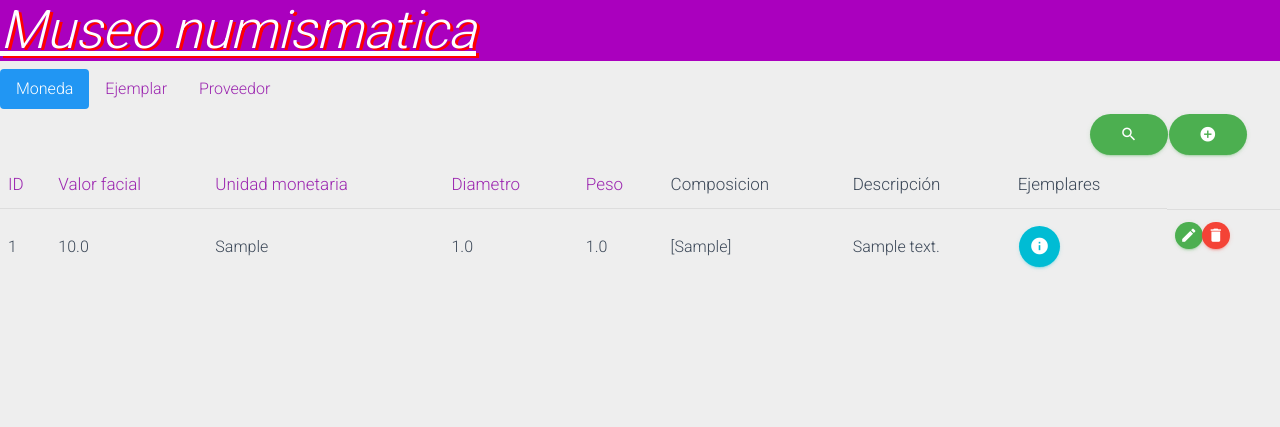
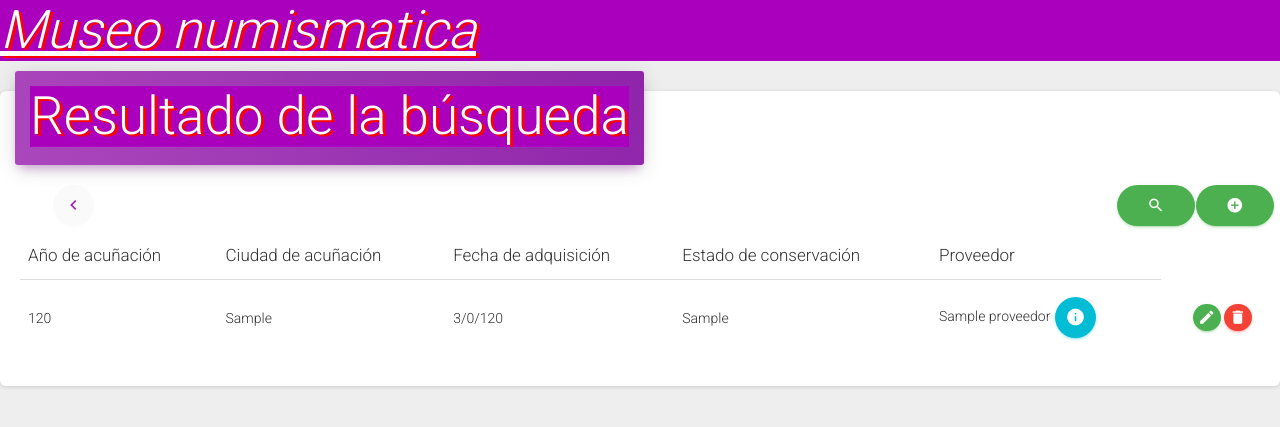
Before and after one commit to leichenxu/SD, a Spring Boot app: page /ejemplar/acun in a window 1280 px wide. Shown: the top 427 px of the page. Run offline with Spring Boot 4, Linux system fonts and the light colour scheme; tables that the repository leaves empty hold one stand-in row (values such as "Sample post"); some libraries are stand-ins or nearby versions.

Commit message:
dalaoexin

```diff
--- a/src/main/java/com/example/demo/Controller/ControladorEjemplar.java
+++ b/src/main/java/com/example/demo/Controller/ControladorEjemplar.java
@@ -84,7 +84,7 @@ public class ControladorEjemplar {
             model.addAttribute("Ejemplares", this.repE.findAllByOrderByAnioDesc());
         }
         this.defecto(model, true, false, true);
-        return "index";
+        return "search_result_ejemplar";
     }
 
     private boolean ciud = false;
@@ -99,7 +99,7 @@ public class ControladorEjemplar {
             model.addAttribute("Ejemplares", this.repE.findAllByOrderByCiudadDesc());
         }
         this.defecto(model, true, false, true);
-        return "index";
+        return "search_result_ejemplar";
     }
 
     private boolean prov = false;
@@ -114,7 +114,7 @@ public class ControladorEjemplar {
             model.addAttribute("Ejemplares", this.repE.findAllByOrderByProveedorDesc());
         }
         this.defecto(model, true, false, true);
-        return "index";
+        return "search_result_ejemplar";
     }
 
     private boolean fechaAd = false;
@@ -129,7 +129,7 @@ public class ControladorEjemplar {
             model.addAttribute("Ejemplares", this.repE.findAllByOrderByFechaAdquisicionDesc());
         }
         this.defecto(model, true, false, true);
-        return "index";
+        return "search_result_ejemplar";
     }
 
 
--- a/src/main/resources/templates/search_result_ejemplar.html
+++ b/src/main/resources/templates/search_result_ejemplar.html
@@ -35,23 +35,37 @@
         <table class="table">
             <thead>
             <tr>
-                <th>Identificación fiscal</th>
-                <th>Nombre</th>
-                <th>Codigo postal</th>
-                <th>Email</th>
-                <th>Telefono</th>
+                <th>Año de acuñación</th>
+                <th>Ciudad de acuñación</th>
+                <th>Fecha de adquisición</th>
+                <th>Estado de conservación</th>
+                <th>Proveedor</th>
             </tr>
             </thead>
             <tbody>
-            <tr th:each="proveedor : ${Proveedor}">
-                <td><span th:text="${proveedor.codigoIdentificacionFiscal}"></span></td>
-                <td><span th:text="${proveedor.nombre}"></span></td>
-                <td><span th:text="${proveedor.codigoPostal}"></span></td>
-                <td><span th:text="${proveedor.email}"></span></td>
-                <td><span th:text="${proveedor.telefono}"></span>
+            <tr th:each="ejemplar : ${Ejemplares}">
+                <td><span th:text="${ejemplar.anio}"></span></td>
+                <td><span th:text="${ejemplar.ciudad}"></span></td>
+                <td><span th:text="${ejemplar.fechaAdquisicion}"></span></td>
+                <td><span th:text="${ejemplar.conservacion}"></span></td>
+                <td><span th:text="${ejemplar.proveedor}"></span>
+                    <!--boton de info -->
+                    <a th:href="@{'/proveedor/' + ${ejemplar.id}}">
+                        <button type="submit" class="btn btn-info btn-fab btn-round"
+                                data-toggle="modal">
+                            <i class="material-icons">info</i>
+                        </button>
+                    </a>
+                </td>
+                <td class="td-actions text-right">
+                    <button type="button" rel="tooltip" class="btn btn-success btn-round">
+                        <i class="material-icons">edit</i>
+                    </button>
+                    <button type="button" rel="tooltip" class="btn btn-danger btn-round">
+                        <i class="material-icons" th:data-id="${ejemplar.id}" onclick="deleteEjemplar(this.getAttribute('data-id'))">delete</i>
+                    </button>
                 </td>
             </tr>
-            </tbody>
         </table>
     </div>
 </div>
```
Also changed, not shown: src/main/java/com/example/demo/Controller/ControladorMoneda.java (+5 -5 lines), src/main/resources/templates/search_result_moneda.html (+33 -11 lines).
